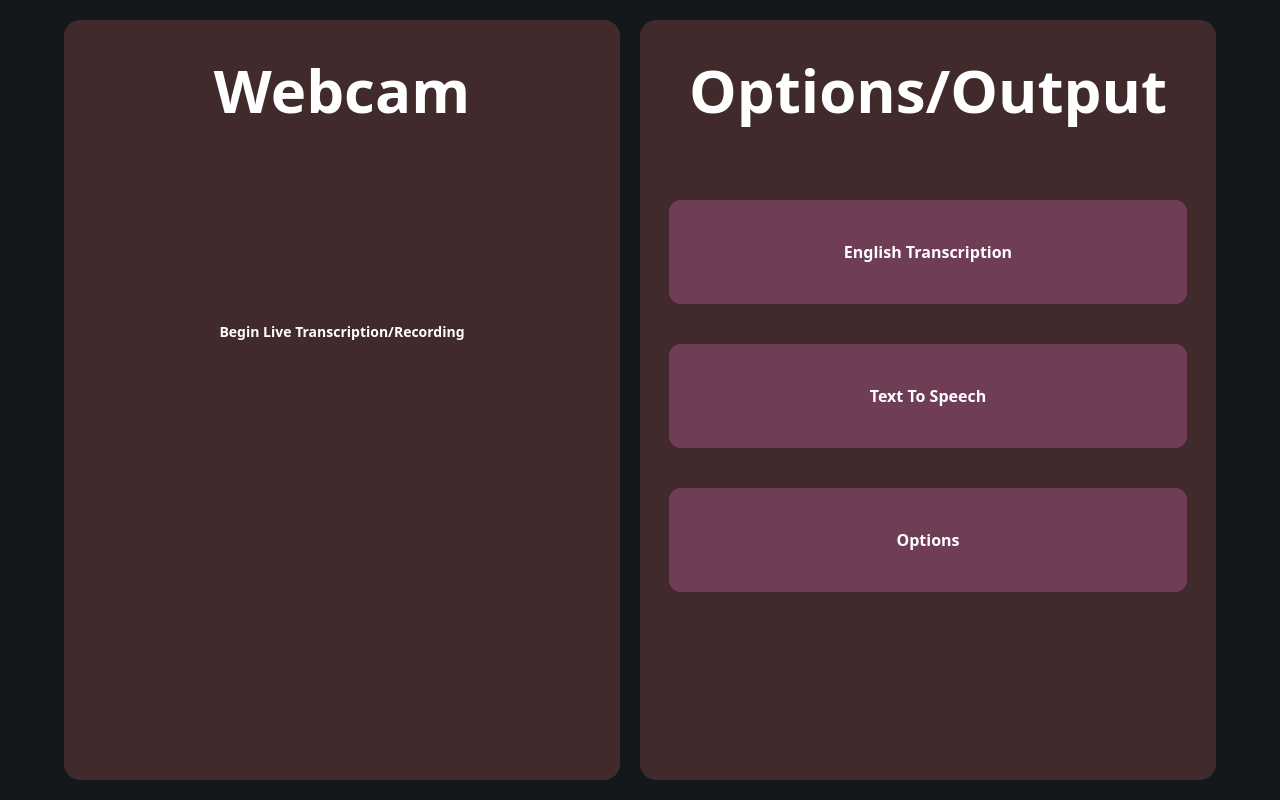
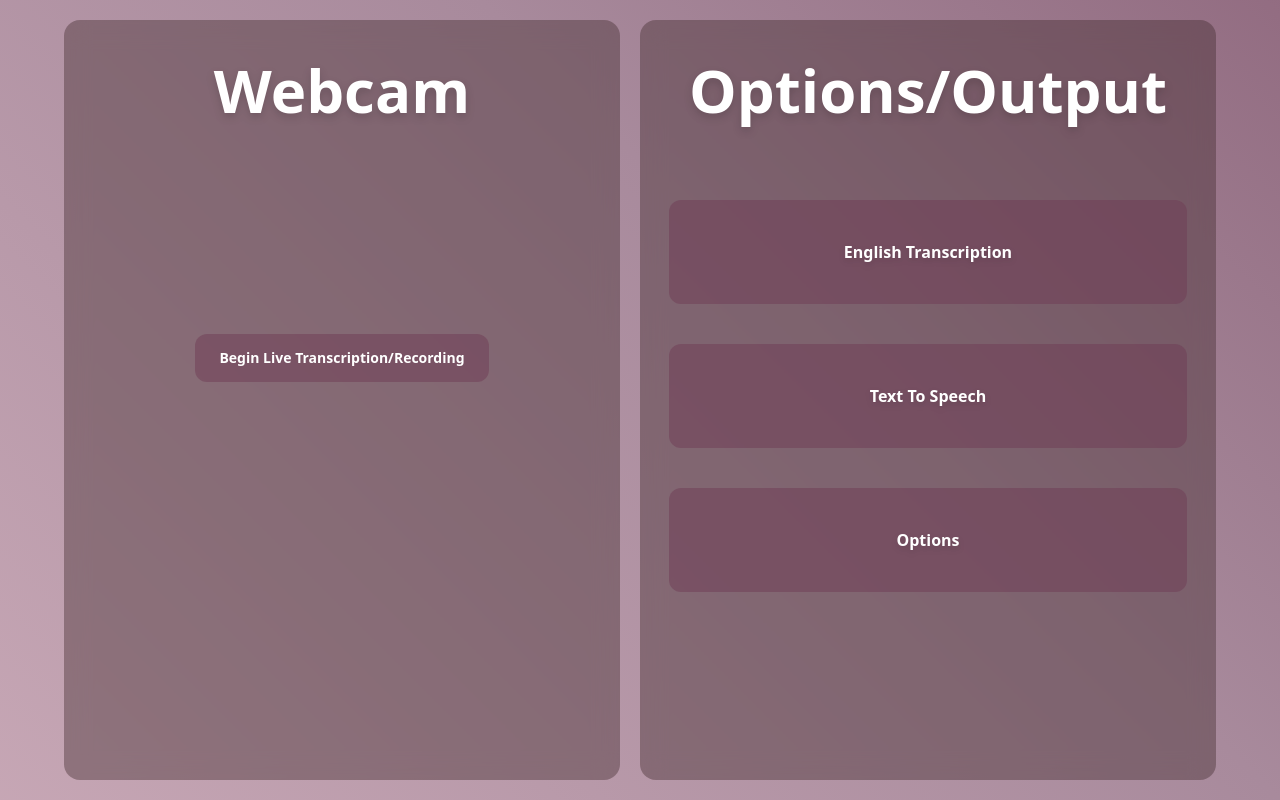
Before and after one commit to bhavya091213/SignSense, a React (Vite) app in the folder frontend/: page /demo in a window 1280 px wide. Built offline with nearby package versions, Linux system fonts and the light colour scheme; no server answers.

Commit message:
styling aaryan

```diff
--- a/frontend/src/pages/Demo.tsx
+++ b/frontend/src/pages/Demo.tsx
@@ -2,12 +2,35 @@ import Webcam from "react-webcam";
 import { useRef, useEffect, useCallback } from "react";
 import { useState } from "react";
 import { io, Socket } from "socket.io-client";
+import gsap from "gsap";
 
 export const Demo = () => {
   const [isLive, setIsLive] = useState(false);
   const [processingResult, setProcessingResult] = useState<string | null>(null);
   const webcamRef = useRef(null);
   const socketRef = useRef<Socket | null>(null);
+  const containerRef = useRef(null);
+
+  useEffect(() => {
+    const colors = ["#D9B8C4", "#A88A9C", "#703D57", "#402A2C"];
+    const tl = gsap.timeline({ repeat: -1, yoyo: true, smoothChildTiming: true });
+
+    tl.to(containerRef.current, {
+      duration: 8,
+      backgroundImage: `linear-gradient(45deg, ${colors[0]} 0%, ${colors[1]} 50%, ${colors[2]} 100%)`,
+      ease: "sine.inOut",
+    })
+    .to(containerRef.current, {
+      duration: 8,
+      backgroundImage: `linear-gradient(45deg, ${colors[1]} 0%, ${colors[2]} 50%, ${colors[3]} 100%)`,
+      ease: "sine.inOut",
+    })
+    .to(containerRef.current, {
+      duration: 8,
+      backgroundImage: `linear-gradient(45deg, ${colors[2]} 0%, ${colors[3]} 50%, ${colors[0]} 100%)`,
+      ease: "sine.inOut",
+    });
+  }, []);
 
   useEffect(() => {
     socketRef.current = io("http://localhost:3000");
@@ -49,10 +72,17 @@ export const Demo = () => {
   };
 
   return (
-    <div className="w-screen h-screen flex flex-col justify-center items-center bg-darkest">
+    <div
+      ref={containerRef}
+      className="w-screen h-screen flex flex-col justify-center items-center transition-all duration-500 ease-in-out"
+      style={{
+        backgroundImage: "linear-gradient(45deg, #D9B8C4 0%, #A88A9C 50%, #703D57 100%)",
+        backgroundSize: "200% 200%",
+      }}
+    >
       <div className="grid grid-cols-2 grid-rows-1 w-[90%] h-[95%] space-x-5">
-        <div className="bg-quaternary flex flex-col items-center rounded-2xl">
-          <h2 className="text-white text-6xl font-extrabold p-10">Webcam</h2>
+        <div className="bg-quaternary/40 backdrop-blur-md flex flex-col items-center rounded-2xl">
+          <h2 className="text-white text-6xl font-extrabold p-10 drop-shadow-lg">Webcam</h2>
           <Webcam
             audio={false}
             ref={webcamRef}
@@ -61,33 +91,29 @@ export const Demo = () => {
           />
           <button
             onClick={handleToggleLive}
-            className="text-sm/6 font-semibold text-white bg-transparent px-3.5 py-2.5 hover:bg-darkest hover:opacity-30 rounded-md"
+            className="mt-6 text-sm/6 font-semibold text-white bg-tertiary/50 px-6 py-3 hover:bg-tertiary/70 rounded-xl transition-all duration-300"
           >
-            {isLive
-              ? "Stop Transcription"
-              : "Begin Live Transcription/Recording"}
+            {isLive ? "Stop Transcription" : "Begin Live Transcription/Recording"}
           </button>
         </div>
 
-        <div className="flex flex-col items-center space-y-10 bg-quaternary rounded-2xl">
-          <h2 className="text-white text-6xl font-extrabold p-10">
+        <div className="flex flex-col items-center space-y-10 bg-quaternary/40 backdrop-blur-md rounded-2xl">
+          <h2 className="text-white text-6xl font-extrabold p-10 drop-shadow-lg">
             Options/Output
           </h2>
-          <div className="flex flex-col items-center bg-tertiary p-10 rounded-xl w-[90%]">
-            <h2 className="font-semibold text-white">English Transcription</h2>
+          <div className="flex flex-col items-center bg-tertiary/50 p-10 rounded-xl w-[90%]">
+            <h2 className="font-semibold text-white drop-shadow-md">English Transcription</h2>
             {/* {processingResult && (
               <p className="text-white mt-4 text-wrap overflow-auto">
                 {processingResult}
               </p>
             )} */}
           </div>
-          <div className="flex flex-col items-center bg-tertiary p-10 rounded-xl w-[90%]">
-            <h2 className="font-semibold text-white">Text To Speech</h2>
-            {/* Transcription content will go here */}
+          <div className="flex flex-col items-center bg-tertiary/50 p-10 rounded-xl w-[90%]">
+            <h2 className="font-semibold text-white drop-shadow-md">Text To Speech</h2>
           </div>
-          <div className="flex flex-col items-center bg-tertiary p-10 rounded-xl w-[90%]">
-            <h2 className="font-semibold text-white">Options</h2>
-            {/* Transcription content will go here */}
+          <div className="flex flex-col items-center bg-tertiary/50 p-10 rounded-xl w-[90%]">
+            <h2 className="font-semibold text-white drop-shadow-md">Options</h2>
           </div>
         </div>
       </div>
--- a/frontend/src/pages/DemoTwo.tsx
+++ b/frontend/src/pages/DemoTwo.tsx
@@ -8,22 +8,22 @@ export const DemoTwo = () => {
 
   useEffect(() => {
     const colors = ["#D9B8C4", "#A88A9C", "#703D57", "#402A2C"];
-    const tl = gsap.timeline({ repeat: -1 });
+    const tl = gsap.timeline({ repeat: -1, yoyo: true, smoothChildTiming: true });
 
     tl.to(containerRef.current, {
-      duration: 6,
+      duration: 8,
       backgroundImage: `linear-gradient(45deg, ${colors[0]} 0%, ${colors[1]} 50%, ${colors[2]} 100%)`,
-      ease: "power1.inOut",
+      ease: "sine.inOut",
     })
     .to(containerRef.current, {
-      duration: 6,
+      duration: 8,
       backgroundImage: `linear-gradient(45deg, ${colors[1]} 0%, ${colors[2]} 50%, ${colors[3]} 100%)`,
-      ease: "power1.inOut",
+      ease: "sine.inOut",
     })
     .to(containerRef.current, {
-      duration: 6,
+      duration: 8,
       backgroundImage: `linear-gradient(45deg, ${colors[2]} 0%, ${colors[3]} 50%, ${colors[0]} 100%)`,
-      ease: "power1.inOut",
+      ease: "sine.inOut",
     });
   }, []);
 
```
